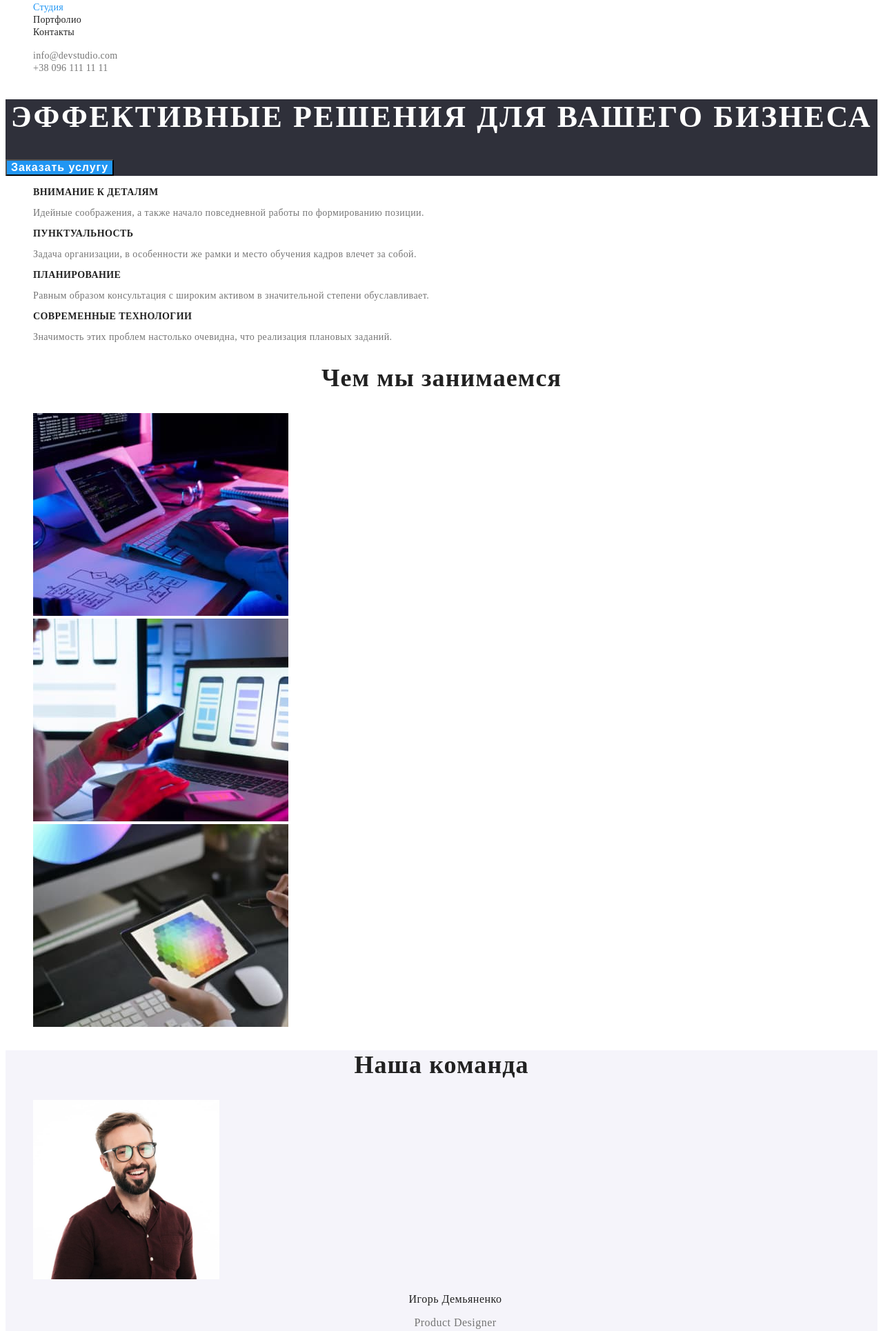
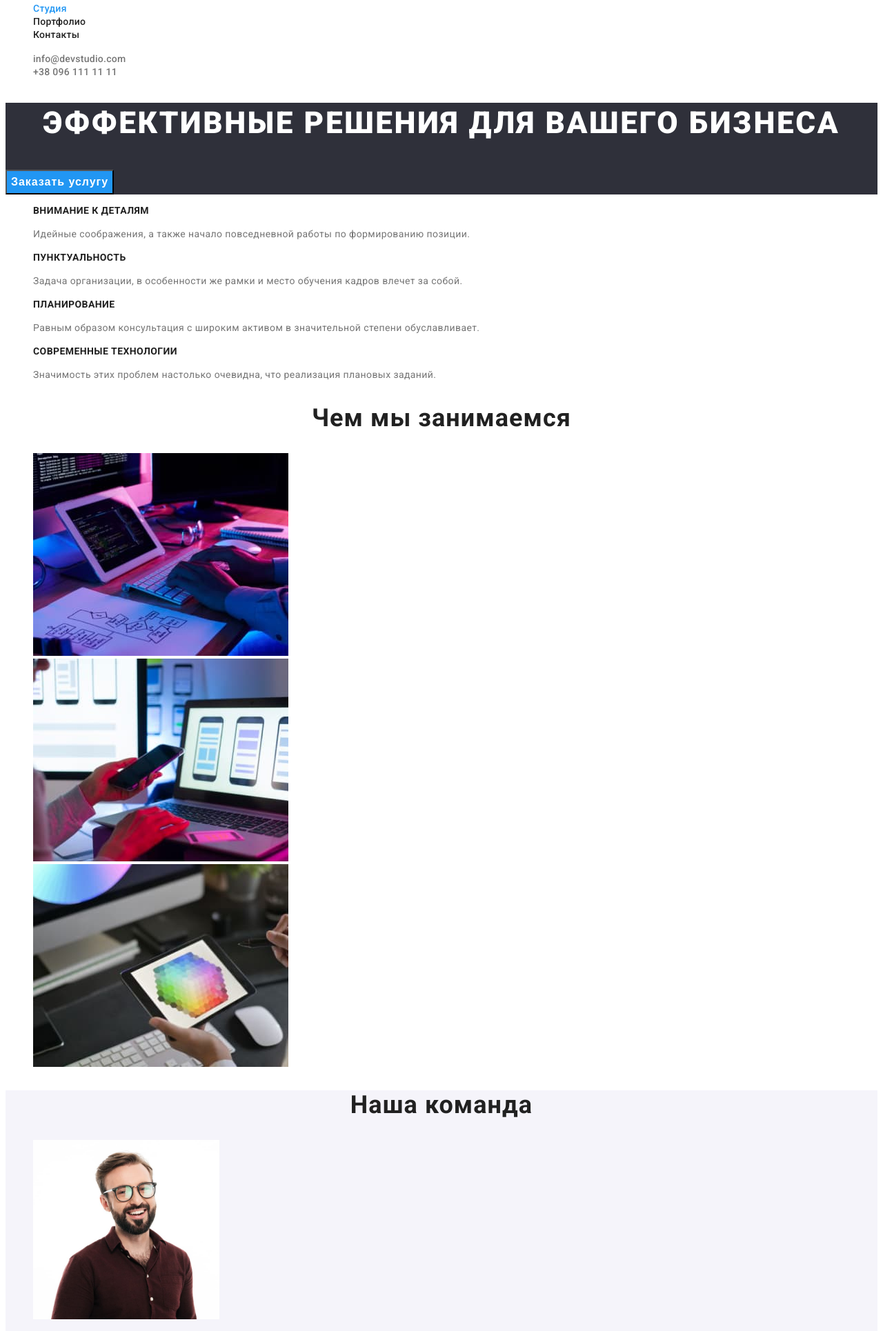
Before and after one commit to NataliyaSL/goit-markup-hw-02, a plain HTML site: page index.html in a window 1280 px wide. Shown: the part 53-1983 px from the top of the page at 69% size. Drawn offline with Linux system fonts and the light colour scheme.

Commit message:
correction

```diff
--- a/css/styles.css
+++ b/css/styles.css
@@ -12,7 +12,7 @@
 .link {
     text-decoration: none;
 }
-.body {
+body {
     font-family: var(--main-font);
 }
 
@@ -24,7 +24,7 @@
 font-family: var(--secondary-font);
 font-weight: 700;
 font-size: 26px;
-line-height: 1,19;
+line-height: 1.19;
 letter-spacing: 0.03em;
 color: var(--main-text-color-theme-light);
 }
@@ -73,7 +73,7 @@ color:  var(--secondary-text-color-theme-light);
 .main-title {
 font-weight: 900;
 font-size: 44px;
-line-height: 1,36;
+line-height: 1.36;
 text-align: center;
 letter-spacing: 0.06em;
 text-transform: uppercase;
@@ -83,7 +83,7 @@ color: var(--text-color-theme-dark);
 .hero-button {
 font-weight: 700;
 font-size: 16px;
-line-height: 1,88;
+line-height: 1.88;
 display: flex;
 align-items: center;
 text-align: center;
@@ -104,7 +104,7 @@ border-radius: 4px;
 .feature-list-title {
 font-weight: 700;
 font-size: 14px;
-line-height: 1,14;
+line-height: 1.14;
 letter-spacing: 0.03em;
 text-transform: uppercase;
 color: var(--main-text-color-theme-light);
@@ -113,7 +113,7 @@ color: var(--main-text-color-theme-light);
 .feature-text {
 font-weight: 400;
 font-size: 14px;
-line-height: 1,71;
+line-height: 1.71;
 letter-spacing: 0.03em;
 color: var(--secondary-text-color-theme-light);
 }
@@ -123,7 +123,7 @@ color: var(--secondary-text-color-theme-light);
 .work-title {
 font-weight: 700;
 font-size: 36px;
-line-height: 42px;
+line-height: 1.17;
 text-align: center;
 letter-spacing: 0.03em;
 color: var(--main-text-color-theme-light);
@@ -138,7 +138,7 @@ color: var(--main-text-color-theme-light);
 .team-title {
 font-weight: 700;
 font-size: 36px;
-line-height: 1,17;
+line-height: 1.17;
 text-align: center;
 letter-spacing: 0.03em;
 color: var(--main-text-color-theme-light);
@@ -147,7 +147,7 @@ color: var(--main-text-color-theme-light);
 .team-name {
 font-weight: 500;
 font-size: 16px;
-line-height: 1,19;
+line-height: 1.19;
 text-align: center;
 letter-spacing: 0.03em;
 color: var(--main-text-color-theme-light);
@@ -156,7 +156,7 @@ color: var(--main-text-color-theme-light);
 .team-position {
 font-weight: 400;
 font-size: 16px;
-line-height: 1,19;
+line-height: 1.19;
 text-align: center;
 letter-spacing: 0.03em;
 color: var(--secondary-text-color-theme-light);
@@ -179,7 +179,7 @@ border-radius: 0px 0px 4px 4px;
 font-family: var(--secondary-font);
 font-weight: 700;
 font-size: 26px;
-line-height: 1,19;
+line-height: 1.19;
 letter-spacing: 0.03em;
 color: var(--text-color-theme-dark);
 }
@@ -199,7 +199,7 @@ color: var(--text-color-theme-dark);
 .address-mail {
 font-weight: 400;
 font-size: 14px;
-line-height: 1,71;
+line-height: 1.71;
 letter-spacing: 0.03em;
 color: rgba(255, 255, 255, 0.6);
 }
@@ -209,7 +209,7 @@ color: rgba(255, 255, 255, 0.6);
 .button-filter {
 font-weight: 500;
 font-size: 16px;
-line-height: 1,63;
+line-height: 1.63;
 text-align: center;
 letter-spacing: 0.03em;
 color: var(--main-text-color-theme-light);
@@ -235,7 +235,7 @@ color: var(--main-text-color-theme-light);
 .portfolio-name {
 font-weight: 400;
 font-size: 16px;
-line-height: 1,88;
+line-height: 1.88;
 letter-spacing: 0.03em;
 color: var(--secondary-text-color-theme-light);
 }
```
